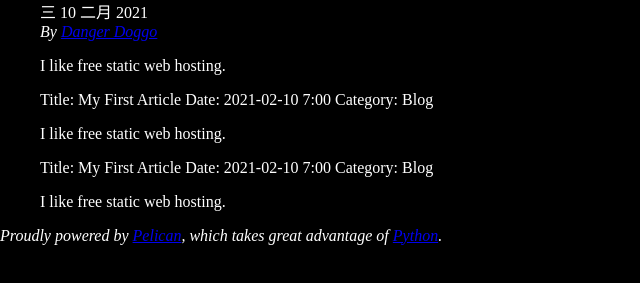
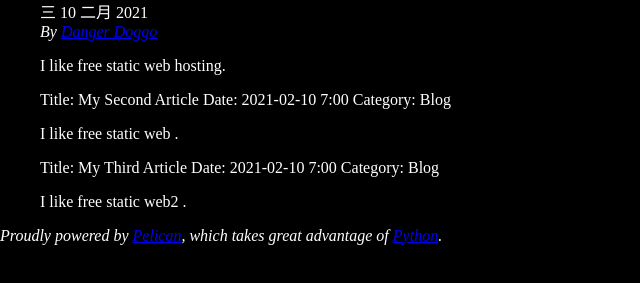
Before and after one commit to YijieGu/YijieGu.github.io, a plain HTML site: page author/danger-doggo.html in a window 1280 px wide. Shown: the part 213-496 px from the top of the page, without its empty margins (0-640 px from the left). Drawn offline with Linux system fonts and the light colour scheme.

Commit message:
Generate Pelican site

```diff
--- a/author/danger-doggo.html
+++ b/author/danger-doggo.html
@@ -29,14 +29,14 @@
                     </address>
                 </footer><!-- /.post-info -->
                 <div class="entry-content"> <p>I like free static web hosting.</p>
-<p>Title: My First Article
+<p>Title: My Second Article
 Date: 2021-02-10 7:00
 Category: Blog</p>
-<p>I like free static web hosting.</p>
-<p>Title: My First Article
+<p>I like free static web .</p>
+<p>Title: My Third Article
 Date: 2021-02-10 7:00
 Category: Blog</p>
-<p>I like free static web hosting.</p> </div><!-- /.entry-content -->
+<p>I like free static web2 .</p> </div><!-- /.entry-content -->
         </article></li>
 </ol><!-- /#posts-list -->
 </section><!-- /#content -->
```
Also changed, not shown: category/blog.html (+4 -4 lines), feeds/all.atom.xml (+4 -4 lines), index.html (+4 -4 lines), my-first-article.html (+4 -4 lines).
